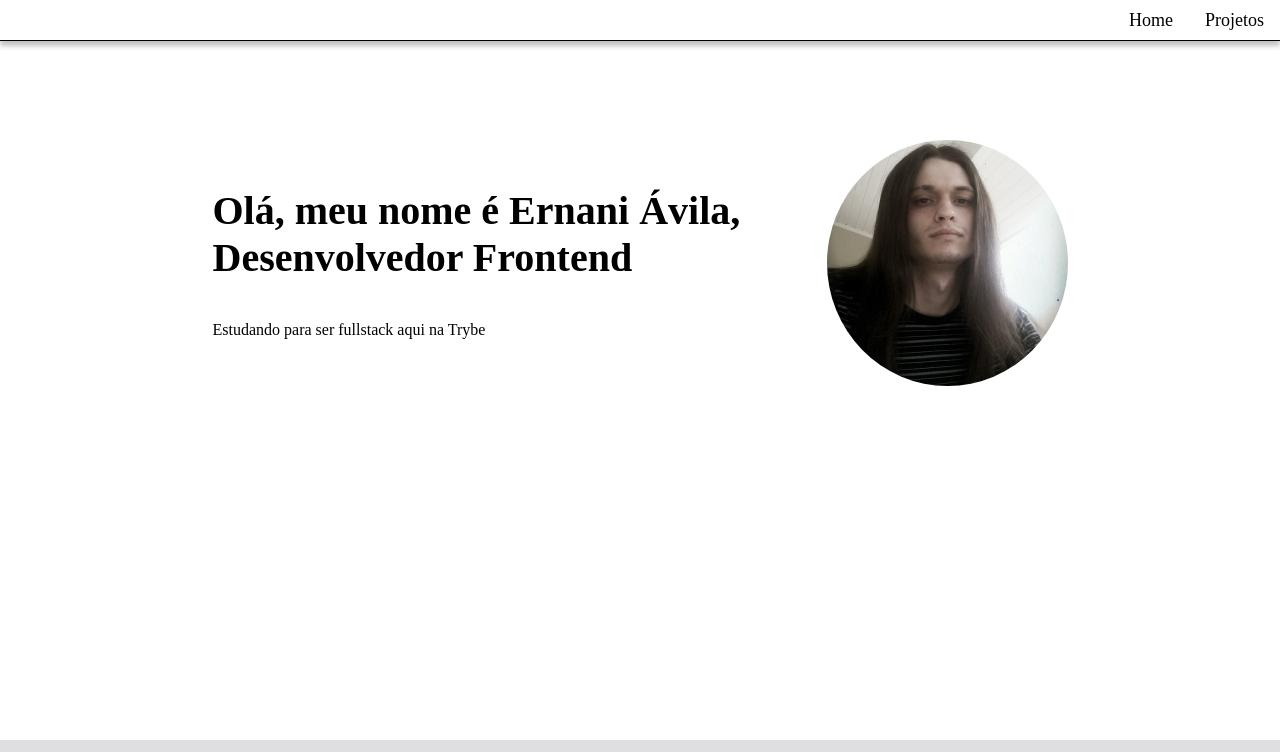
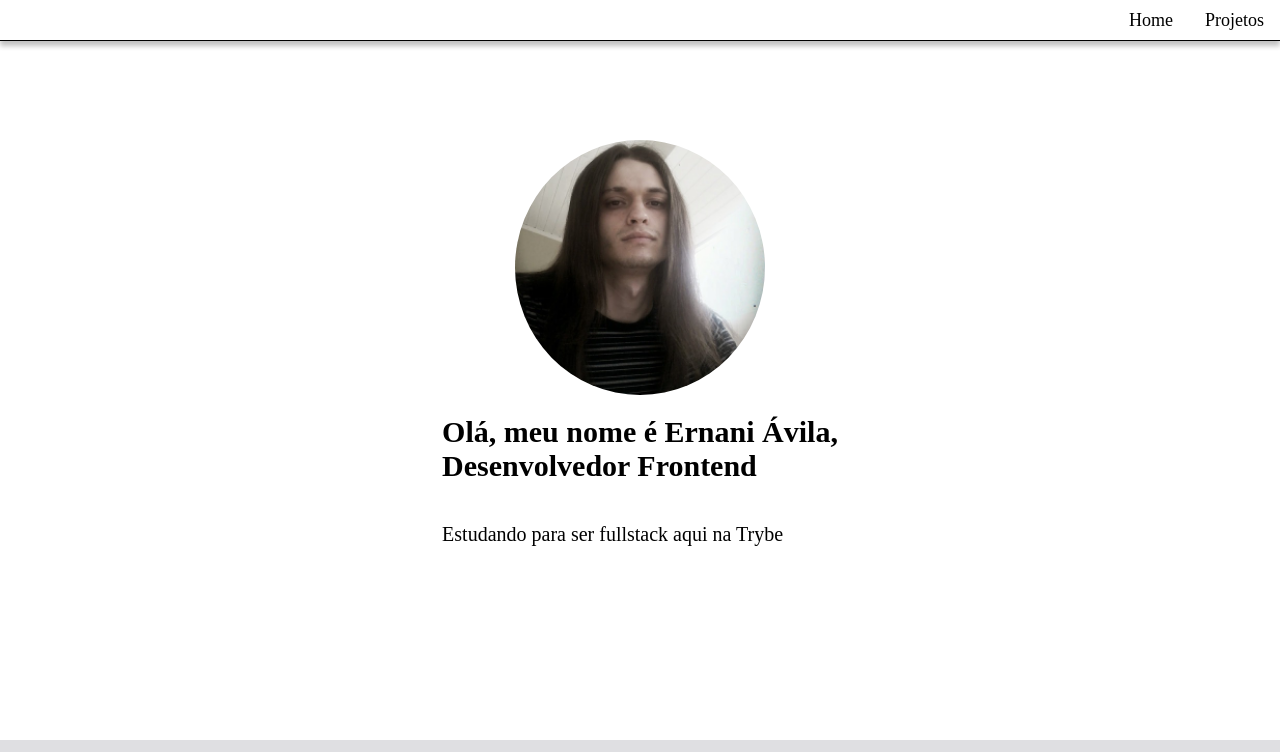
Before and after one commit to ernanicavila/portifolio, a plain HTML site: page index.html in a window 1280 px wide. Shown: the top 752 px of the page. Drawn offline with Linux system fonts and the light colour scheme.

Commit message:
changes into home page

```diff
--- a/components/footer/index.js
+++ b/components/footer/index.js
@@ -8,7 +8,6 @@ class Footer extends HTMLElement {
     <style>
     .socialFooterDiv {
       display: flex;
-      // justify-content: space-between;
       margin: auto;
 
     }
--- a/components/styles/index.css
+++ b/components/styles/index.css
@@ -1,5 +1,6 @@
 #mainTitle {
-  font-size: 40px;
+  font-size: 20px;
+  margin: 20px auto;
 }
 .mainLetter p {
   margin-top: 40px;
@@ -7,11 +8,13 @@
 
 .pic {
   border-radius: 50%;
-}
-.mainLetter {
-  display: flex;
-  justify-content: space-between;
-  width: 855px;
-  align-items: center;
+  width: 250px;
   margin: auto;
 }
+
+.mainLetter {
+  width: 450px;
+  display: flex;
+  flex-direction: column;
+  margin: 20px auto;
+}
--- a/index.html
+++ b/index.html
@@ -15,15 +15,14 @@
   <body>
     <section id="mainSection">
       <div class="mainLetter">
-        <div>
-          <h1 id="mainTitle">
+        <img class="pic" src="images/me.png" alt="Ernani Ávila" />
+        <div id="mainTitle">
+          <h1>
             Olá, meu nome é Ernani Ávila,<br />
             Desenvolvedor Frontend
           </h1>
           <p>Estudando para ser fullstack aqui na Trybe</p>
         </div>
-
-        <img class="pic" src="images/me.png" alt="Ernani Ávila" />
       </div>
     </section>
   </body>
```
